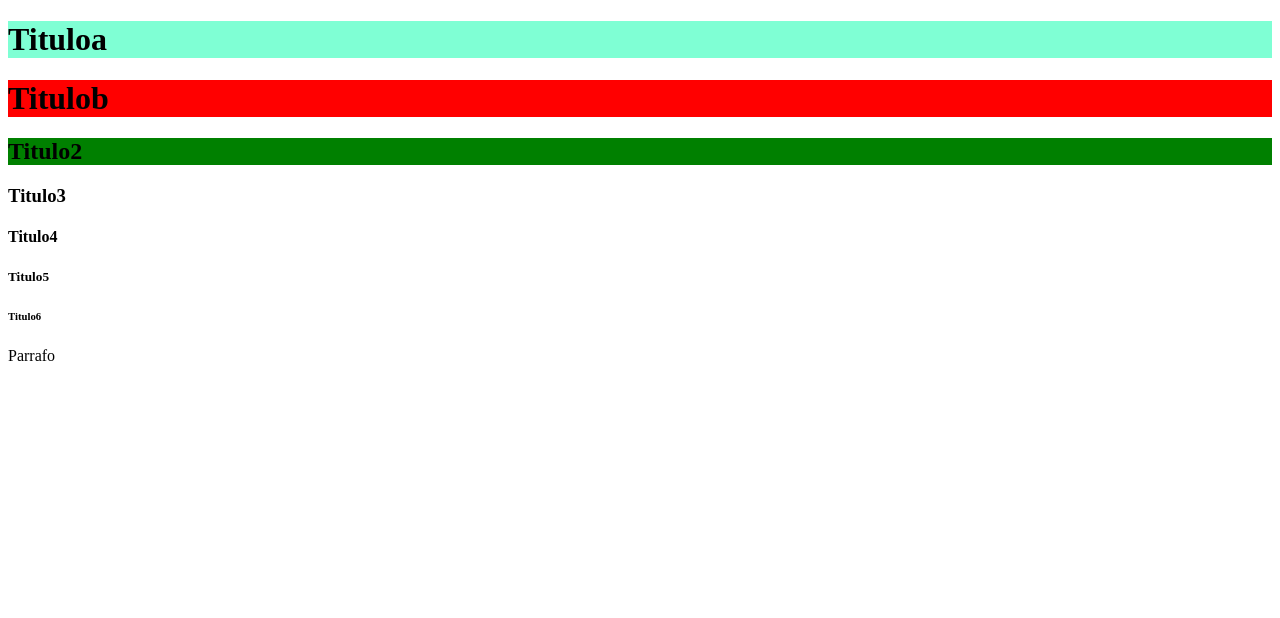
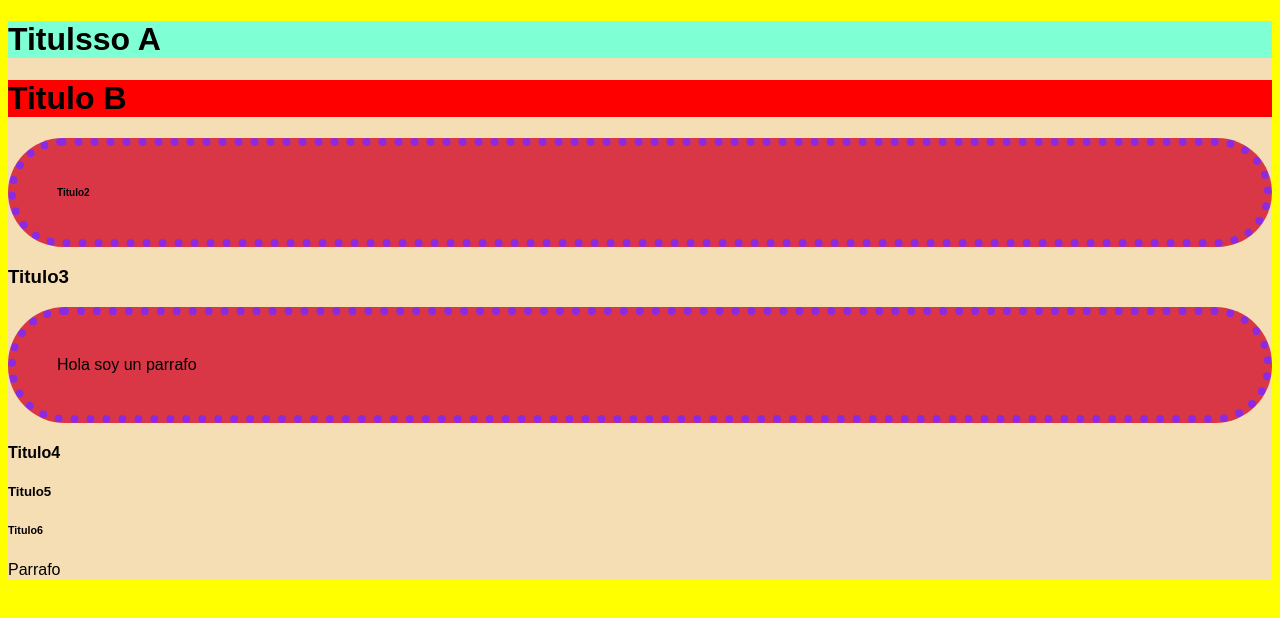
Before and after one commit to daven1995/workshopHCJ, a plain HTML site: page index.html in a window 1280 px wide. Drawn offline with Linux system fonts and the light colour scheme.

Commit message:
Añadir clases dentro del mismo html

```diff
--- a/index.html
+++ b/index.html
@@ -1,24 +1,51 @@
 <!DOCTYPE html>
 <html>
+
 <head>
     <style type="text/css">
-           h1{
+        h1 {
             background-color: aquamarine;
+            font-family: fantasy;
         }
-           h2{
-               background-color: green;
+
+        html {
+            background-color: yellow;
+            font-family: fantasy;
+        }
+
+        body {
+            background-color: wheat;
+        }
+
+        .bordespunteadosmorados {
+            background-color: #da3746;
+            border-radius: 57px;
+            border: 8px dotted blueviolet;
+            padding: 41px;
+        }
+        .colorfondoazul{
+            background-color: blue;
+        }
+        .textogrande{
+            font-size: 35px;
+        }
+        .textopequeno{
+            font-size: 10px;
         }
     </style>
 </head>
+
 <body>
-       <h1>Tituloa</h1>
+    <h1>Titulsso A</h1>
     <!--       <h1>Comentario</h1>-->
-       <h1 style="background-color:red;">Titulob</h1>
-       <h2>Titulo2</h2>
+    <h1 style="background-color:red;">Titulo B</h1>
+    <h2 class="bordespunteadosmorados textopequeno">Titulo2</h2>
     <h3>Titulo3</h3>
+    <p class="bordespunteadosmorados">Hola soy un parrafo</p>
     <h4>Titulo4</h4>
     <h5>Titulo5</h5>
     <h6>Titulo6</h6>
     <p>Parrafo</p>
 </body>
+
 </html>
```
Lines whose indentation alone changed are shown as unchanged.
